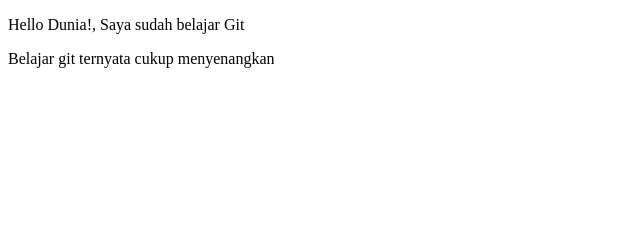
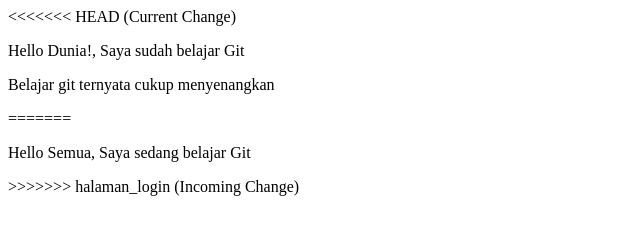
Before and after one commit to DimasIqbal21/belajar-git, a plain HTML site: page index.html in a window 1280 px wide. Shown: the whole page, without its empty margins (0-640 px from the left). Drawn offline with Linux system fonts and the light colour scheme.

```diff
--- a/index.html
+++ b/index.html
@@ -1,11 +1,17 @@
 <!DOCTYPE html>
 <html>
+
 <head>
     <meta charset="utf-8">
-        <title>Belajar Git - Project 01</title>
+    <title>Belajar Git Project 01</title>
 </head>
+
 <body>
+    <<<<<<< HEAD (Current Change)
     <p>Hello Dunia!, Saya sudah belajar Git</p>
         <p>Belajar git ternyata cukup menyenangkan</p>
+=======
+        <p>Hello Semua, Saya sedang belajar Git</p>
+        >>>>>>> halaman_login (Incoming Change)
 </body>
 </html>
```
Lines whose indentation alone changed are shown as unchanged.
